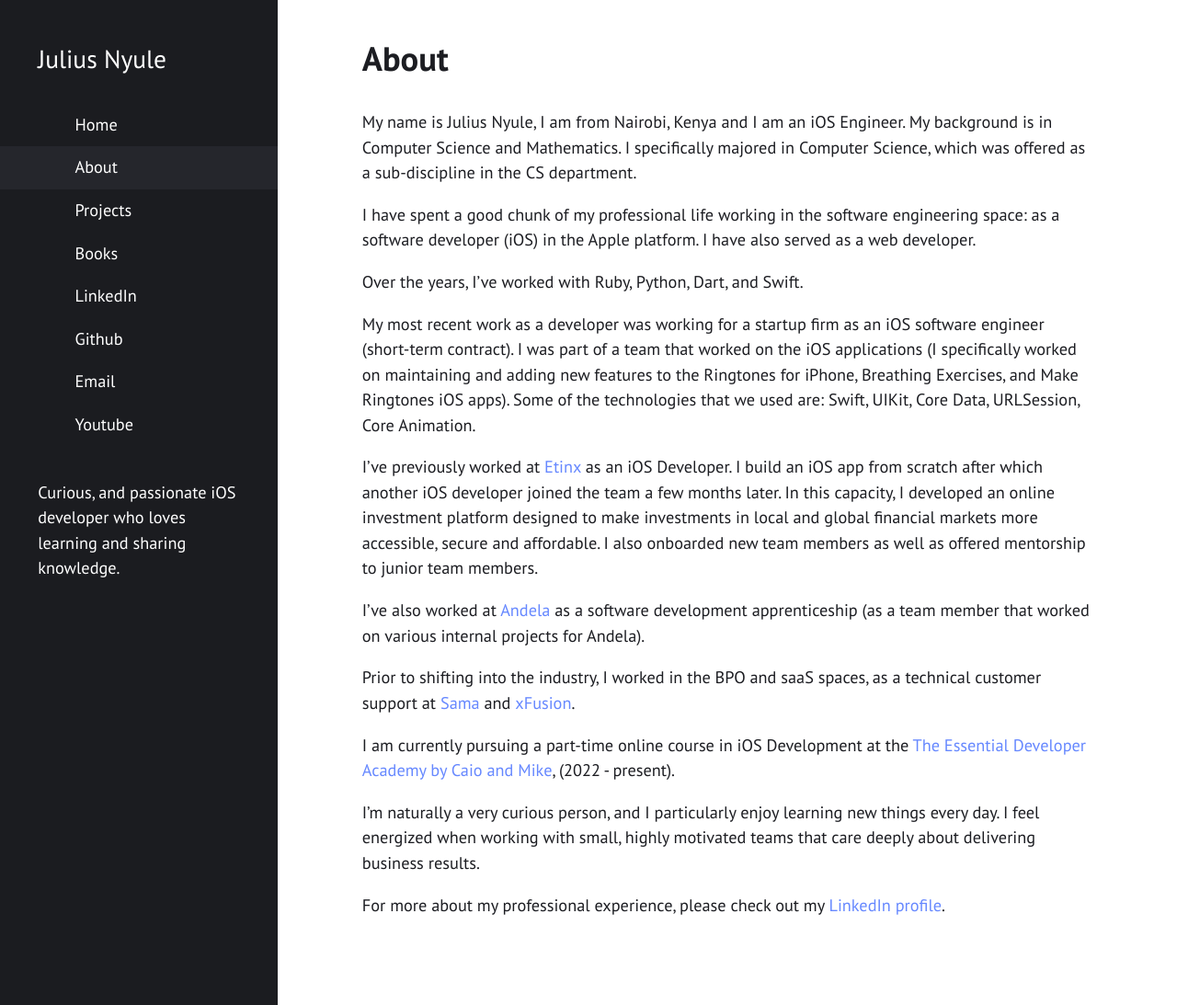
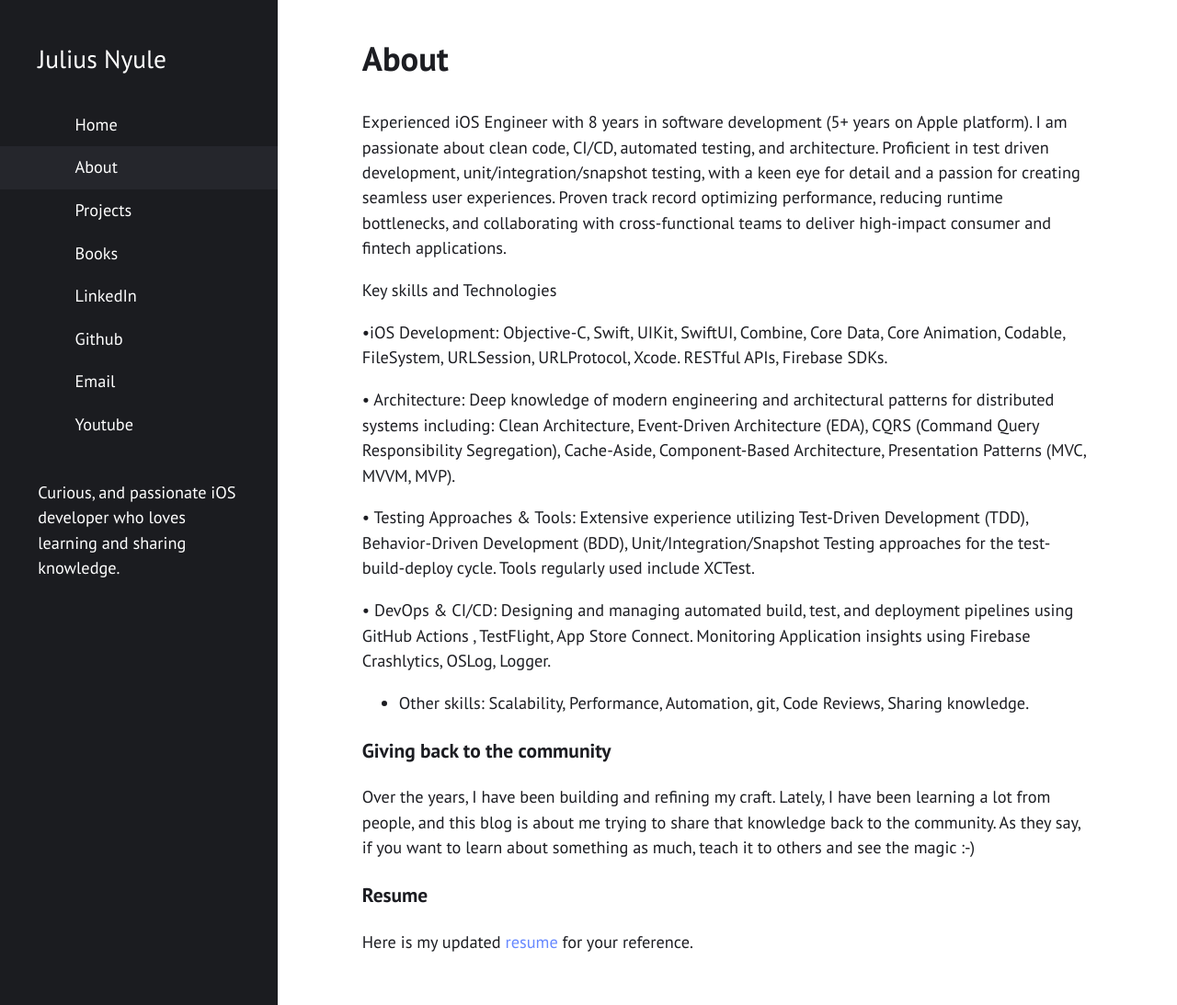
Before and after one commit to gtsofa/gtsofa.github.io, a Jekyll site: the page built from about.md, in a window 1280 px wide and 1093 px high. Shown: the whole window at 92% size. Built offline with Jekyll 4.4.1, drawn with Linux system fonts in a browser that asks for light colours; nearby versions of some CDN libraries; library files that are not in the unit come from our copies.

Commit message:
Update about page

```diff
--- a/about.md
+++ b/about.md
@@ -4,23 +4,26 @@ title: About
 comments: false
 ---
 
-My name is Julius Nyule, I am from Nairobi, Kenya and I am an iOS Engineer. My background is in Computer Science and Mathematics. I specifically majored in Computer Science, which was offered as a sub-discipline in the CS department.
+Experienced iOS Engineer with 8 years in software development (5+ years on Apple platform). I am passionate about clean code, CI/CD, automated testing, and architecture. Proficient in test driven development, unit/integration/snapshot testing, with a keen eye for detail and a passion for creating seamless user experiences. Proven track record optimizing performance, reducing runtime bottlenecks, and collaborating with cross-functional teams to deliver high-impact consumer and fintech applications.
 
-I have spent a good chunk of my professional life working in the software engineering space: as a software developer (iOS) in the Apple platform. I have also served as a web developer.
+Key skills and Technologies
 
-Over the years, I've worked with Ruby, Python, Dart, and Swift.
+•iOS Development: Objective-C, Swift, UIKit, SwiftUI, Combine, Core Data, Core Animation, Codable, FileSystem, URLSession, URLProtocol, Xcode. RESTful APIs, Firebase SDKs.
 
-My most recent work as a developer was working for a startup firm as an iOS software engineer (short-term contract). I was part of a team that worked on the iOS applications (I specifically worked on maintaining and adding new features to the Ringtones for iPhone, Breathing Exercises, and Make Ringtones iOS apps). Some of the technologies that we used are: Swift, UIKit, Core Data, URLSession, Core Animation.
+• Architecture: Deep knowledge of modern engineering and architectural patterns for distributed systems including: Clean
+Architecture, Event-Driven Architecture (EDA), CQRS (Command Query Responsibility Segregation), Cache-Aside,
+Component-Based Architecture, Presentation Patterns (MVC, MVVM, MVP).
 
-I've previously worked at [Etinx](https://www.etinx.com/) as an iOS Developer. I build an iOS app from scratch after which another iOS developer joined the team a few months later. In this capacity, I developed an online investment platform designed to make investments in local and global financial markets more accessible, secure and affordable. I also onboarded new team members as well as offered mentorship to junior team members.
+• Testing Approaches & Tools: Extensive experience utilizing Test-Driven Development (TDD), Behavior-Driven Development
+(BDD), Unit/Integration/Snapshot Testing approaches for the test-build-deploy cycle. Tools regularly used include XCTest.
 
-I've also worked at [Andela](https://www.andela.com/) as a software development apprenticeship (as a team member that worked on various internal projects for Andela).
+• DevOps & CI/CD: Designing and managing automated build, test, and deployment pipelines using GitHub Actions , TestFlight,
+App Store Connect. Monitoring Application insights using Firebase Crashlytics, OSLog, Logger.
 
-Prior to shifting into the industry, I worked in the BPO and saaS spaces, as a technical customer support at [Sama](https://www.sama.com/) and [xFusion](https://www.xfusion.io/).
+- Other skills: Scalability, Performance, Automation, git, Code Reviews, Sharing knowledge.
 
-I am currently pursuing a part-time online course in iOS Development at
-the [The Essential Developer Academy by Caio and Mike](https://www.essentialdeveloper.com/), (2022 - present).
+### Giving back to the community
+Over the years, I have been building and refining my craft. Lately, I have been learning a lot from people, and this blog is about me trying to share that  knowledge back to the community. As they say, if you want to learn about something as much, teach it to others and see the magic :-)
 
-I'm naturally a very curious person, and I particularly enjoy learning new things every day. I feel energized when working with small, highly motivated teams that care deeply about delivering business results.
-
-For more about my professional experience, please check out my [LinkedIn profile](https://www.linkedin.com/in/julius-nyule-58a76a33/).
+### Resume
+Here is my updated [resume](https://a-url.com) for your reference.
```
